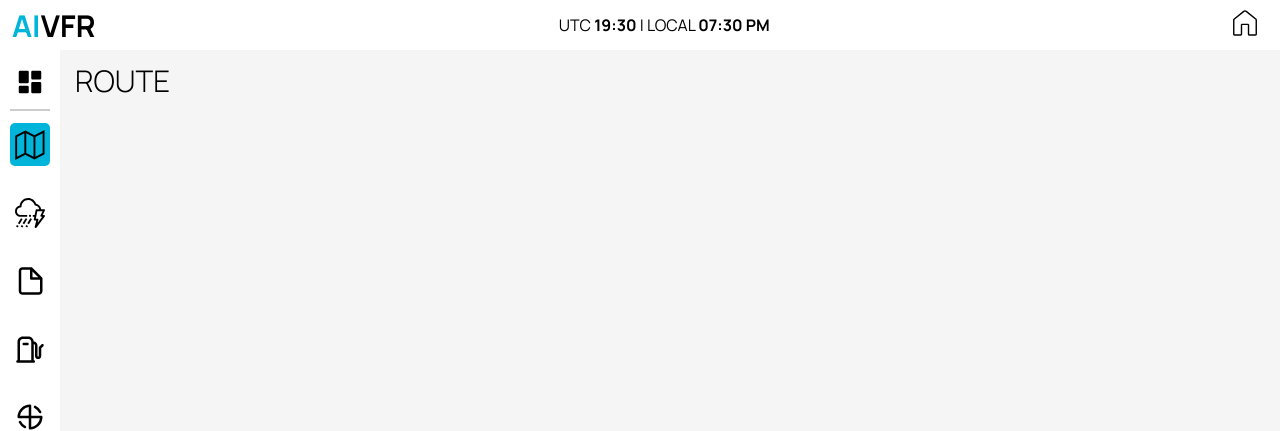
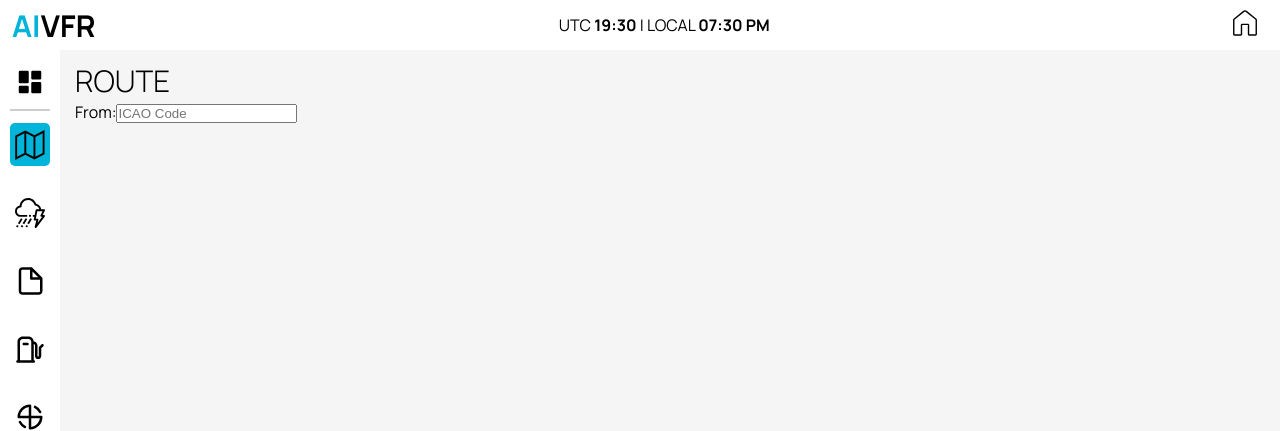
Before and after one commit to TheEasyPilot/AIVFR, a Flask app: template AIVFR/templates/route.html in a window 1280 px wide. Shown: the top 431 px of the page. Run offline with Flask 3, Linux system fonts and the light colour scheme; the template is opened without the code that fills it, so the values that code supplies are empty.

Commit message:
route updating

```diff
--- a/AIVFR/app.py
+++ b/AIVFR/app.py
@@ -1,4 +1,4 @@
-from flask import Blueprint, render_template, session, jsonify, request, Response
+from flask import Blueprint, render_template, session, jsonify, request, Response, redirect, url_for
 import json, os, copy
 
 main = Blueprint('app', __name__)
@@ -69,7 +69,7 @@ data_template = {
                   "units_distance" : "nauticalMiles"},
     "flight" : {
         "saved" : "False",
-        "departure" : "",
+        "departure_code" : "",
         "departure_name" : ""
     }
 }
@@ -93,7 +93,6 @@ def update_flight():
     session["flight_data"]["flight"][key] = value
     session.modified = True # To check if change happened successfully
     return jsonify(session["flight_data"])
-
 
 #---------------READING DATA------------------------
 
@@ -123,5 +122,5 @@ def NewFlightRun():
 
 
 #shows any errors on the actual page
-if __name__ in '__main__':
+if __name__ == '__main__':
     main.run(debug=True)
--- a/AIVFR/templates/route.html
+++ b/AIVFR/templates/route.html
@@ -11,4 +11,22 @@
 
 {% block content %} {# edit what's in between the content block #}
     <div id="title">ROUTE</div>
+
+    <div>From:<input id="departure_code" type="text" name="departure_code" placeholder="ICAO Code"></div>
+    <p id="departure_name"></p>
+
+    <script>
+        const departure_code = document.getElementById("departure_code");
+        const departure_name = document.getElementById("departure_name");
+
+        departure_code.addEventListener("keydown", (event) => {
+            if (event.key === "Enter") {
+                update("departure_code", departure_code.value);
+                //at this point we search for the aerodrome
+                const output = departure_code.value;
+                departure_name.innerText = "airport name for code" + output;
+            }
+        });
+    </script>
+
 {% endblock %}
```
Also changed, not shown: AIVFR/static/main-menu.js (+0 -13 lines).
